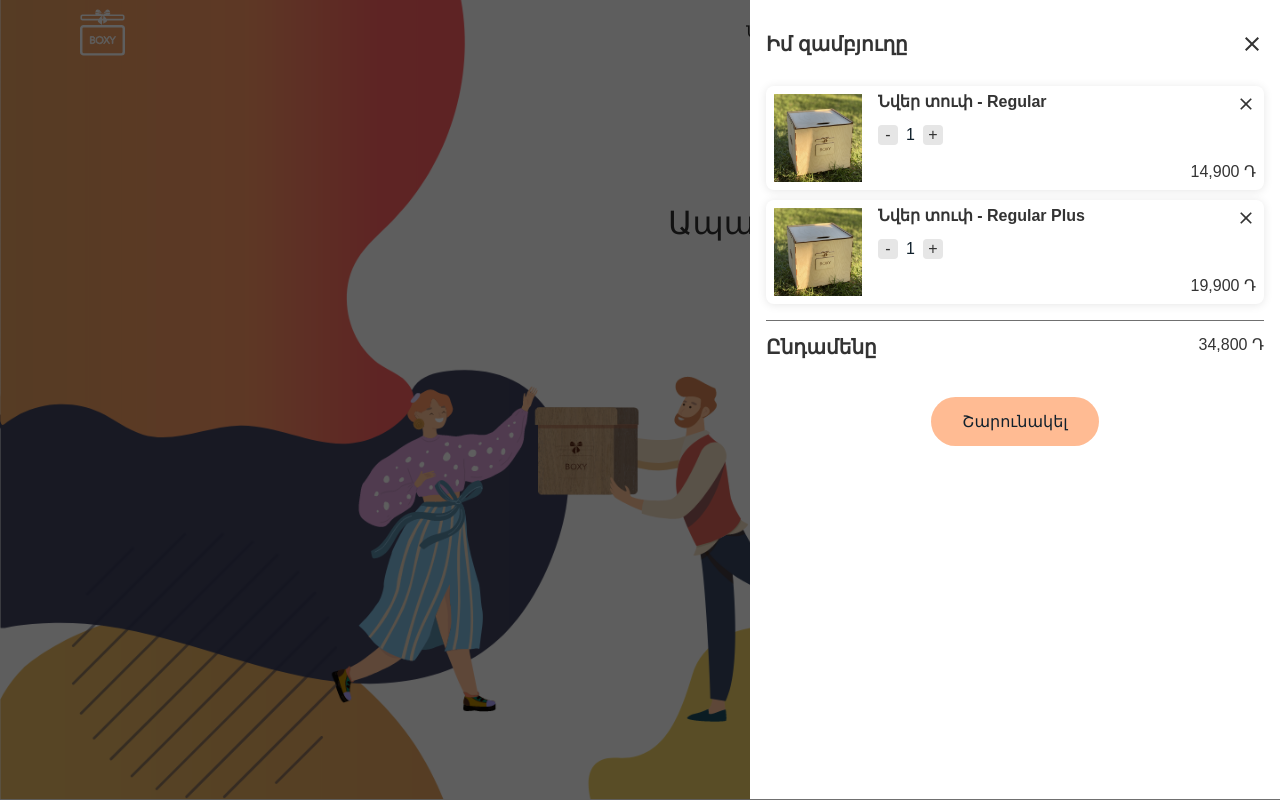
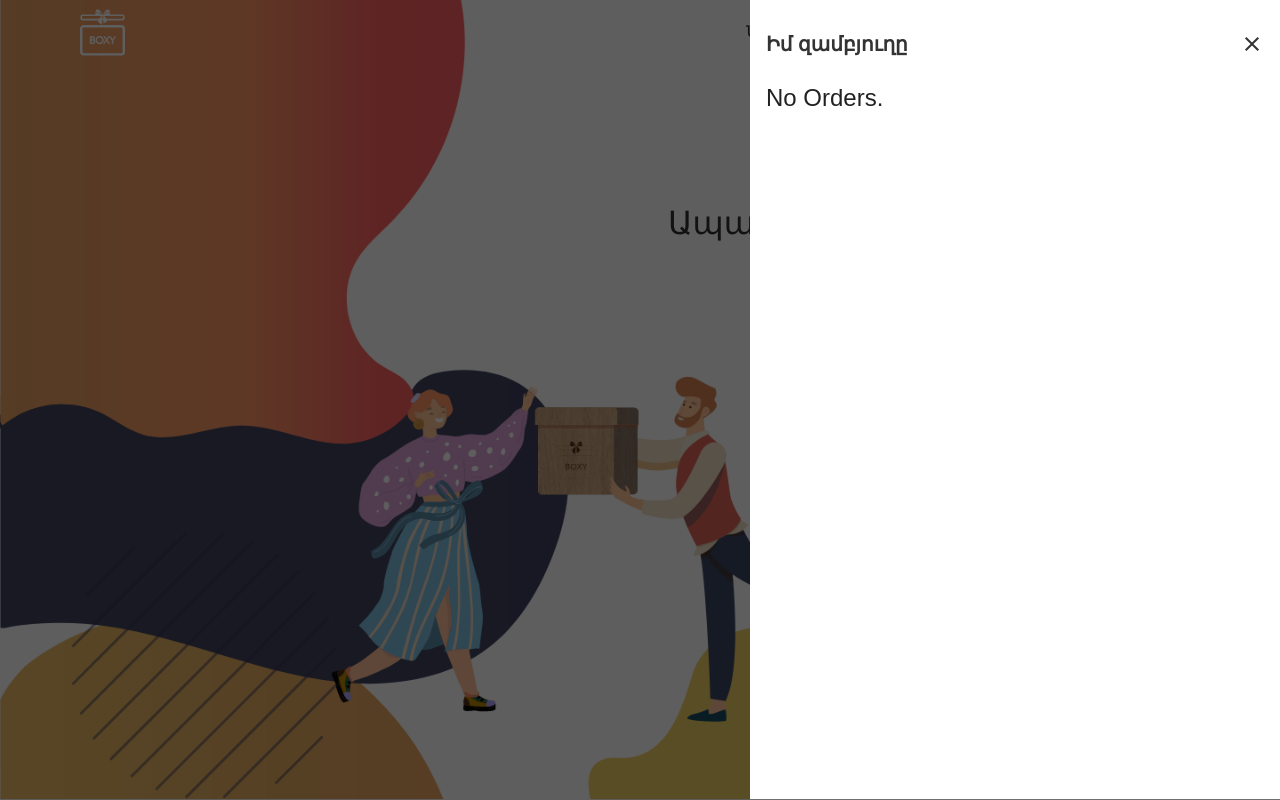
Before and after one commit to Varsine/Todo, a React (Create React App) app: page / in a window 1280 px wide. Both pictures are taken after a click on the element 1070 px from the left and 32 px from the top of the page. Shown: the top 800 px of the page. Built offline with nearby package versions, Linux system fonts and the light colour scheme.

Commit message:
Add to cart user flow

```diff
--- a/src/app-context/actionTypes.ts
+++ b/src/app-context/actionTypes.ts
@@ -4,4 +4,7 @@ export enum ActionTypes {
     SET_DEVICE_TYPE = 'SET_DEVICE_TYPE',
     SET_USER = 'SET_USER',
     SET_ORDER_DETAILS = 'SET_ORDER_DETAILS',
+    ADD_ORDER = 'ADD_ORDER',
+    CHANGE_ORDER_COUNT = 'CHANGE_ORDER_COUNT',
+    REMOVE_ORDER_ITEM = 'REMOVE_ORDER_ITEM',
 }
--- a/src/app-context/appContext.tsx
+++ b/src/app-context/appContext.tsx
@@ -17,6 +17,7 @@ export const initialState = {
     quizData,
     user: null,
     orderDetails: initialOrderData,
+    orders: [],
 }
 
 export const AppContext = createContext<any>(initialState);
--- a/src/app-context/appReducer.ts
+++ b/src/app-context/appReducer.ts
@@ -26,6 +26,34 @@ export default (state: State, action: IAction): State => {
         case ActionTypes.SET_ORDER_DETAILS:
             return { ...state, orderDetails: action.payload }
 
+        case ActionTypes.ADD_ORDER:
+            const isAlreadyAdded = state.orders.find(el => el.id === action.payload.id);
+            if (isAlreadyAdded) {
+                return state;
+            }
+            return { ...state, orders: [...state.orders, { ...action.payload, count: 1 }] }
+
+        case ActionTypes.CHANGE_ORDER_COUNT:
+            const el = state.orders.find(el => el.id === action.payload.id);
+            if (el) {
+                if (el.count + action.payload.changeCount <= 0) {
+                    return { ...state, orders: state.orders.filter(el => el.id !== action.payload.id) }
+                }
+                return {
+                    ...state,
+                    orders: state.orders.map(el => {
+                        if (el.id === action.payload.id) {
+                            return { ...el, count: el.count + action.payload.changeCount }
+                        }
+                        return el;
+                    })
+                };
+            }
+            return state;
+
+        case ActionTypes.REMOVE_ORDER_ITEM:
+            return { ...state, orders: state.orders.filter(el => el.id !== action.payload.id) }
+
         default: {
             throw new Error(`Unhandled action type: ${action.type}`)
         }
--- a/src/app-context/contextTypes.ts
+++ b/src/app-context/contextTypes.ts
@@ -1,3 +1,4 @@
+import { IProductDataItem } from 'data-mockup/product-data.mockup';
 import { IQuizData } from 'data-mockup/quiz-data.mockup';
 import { ActionTypes } from './actionTypes';
 
@@ -31,4 +32,5 @@ export interface State {
     quizData: IQuizData[];
     user: IUser | null;
     orderDetails: IOrderDetails;
+    orders: IProductDataItem[];
 }
--- a/src/containers/Cart/Cart.scss
+++ b/src/containers/Cart/Cart.scss
@@ -78,7 +78,6 @@
         }
 
         &__shopping {
-            max-height: 50%;
             padding-bottom: 6px;
             border-bottom: 1px solid $mobile-menu-border-bg;
         }
--- a/src/containers/Cart/Cart.tsx
+++ b/src/containers/Cart/Cart.tsx
@@ -1,4 +1,4 @@
-import React, { useState } from "react";
+import React, { useContext } from "react";
 
 import TextBlock from "components/TextBlock/TextBlock";
 import Button from "components/Button/Button";
@@ -6,7 +6,9 @@ import CartItem from "containers/CartItem/CartItem";
 import Link from "components/Link/Link";
 import CloseIcon from "icons/CloseIcon";
 import priceToStringConverter from "utils/priceToStringConverter";
-import { productData as mockupData, IProductDataItem } from "data-mockup/product-data.mockup";
+import { IProductDataItem } from "data-mockup/product-data.mockup";
+import { AppContext } from "app-context/appContext";
+import { ActionTypes } from "app-context/actionTypes";
 
 import "./Cart.scss";
 
@@ -15,27 +17,19 @@ interface ICartProps {
   className?: string;
 }
 
-const productData = mockupData.slice(0, 2)
+const Cart: React.FC<ICartProps> = ({ closeCartMenu, className }) => {
+  const { state: { orders }, dispatch } = useContext(AppContext);
 
-const Cart: React.FC<ICartProps> = ({ closeCartMenu, className }) => {
-  const [counts, setCounts] = useState(
-    productData.map((el: IProductDataItem) => {
-      return { id: el.id, count: 1, price: el.price }
-    })
-  )
-
-  const changeItemCount = (id: number, newCount: number) => {
-    if (newCount > 0) {
-      const countsCopy = [...counts]
-      const whichEl = countsCopy.find((el) => el.id === id)
-      if (whichEl) {
-        whichEl.count = newCount
-        setCounts(countsCopy)
-      }
-    }
+  const changeItemCount = (id: number, changeCount: number) => {
+    console.log("changeItemCount: ", id, changeCount);
+    dispatch({ type: ActionTypes.CHANGE_ORDER_COUNT, payload: { id, changeCount } });
   }
 
-  const total = counts.reduce((a, b) => a + b.price * b.count, 0)
+  const removeOrderItem = (id: number) => {
+    dispatch({ type: ActionTypes.REMOVE_ORDER_ITEM, payload: { id } });
+  }
+
+  const total = orders.reduce((a: number, b: IProductDataItem) => a + b.price * b.count, 0);
 
   return (
     <div className={`cart-menu ${className}`}>
@@ -52,18 +46,19 @@ const Cart: React.FC<ICartProps> = ({ closeCartMenu, className }) => {
             <CloseIcon />
           </div>
         </div>
+        {orders.length > 0 ? (
+          <>
             <div className="cart-menu__inner__shopping">
-          {productData.slice(0, 2).map((product: IProductDataItem) => {
-            const currentCount =
-              counts.find((el) => el.id === product.id)?.count || 1
+              {orders.map((product: IProductDataItem) => {
                 return (
                   <CartItem
                     key={product.id}
-                count={currentCount}
+                    count={product.count}
                     price={product.price}
-                clickMinus={() => changeItemCount(product.id, currentCount - 1)}
-                clickPlus={() => changeItemCount(product.id, currentCount + 1)}
                     productName={product.name}
+                    clickMinus={() => changeItemCount(product.id, -1)}
+                    clickPlus={() => changeItemCount(product.id, 1)}
+                    removeOrderItem={() => removeOrderItem(product.id)}
                   />
                 )
               })}
@@ -86,6 +81,10 @@ const Cart: React.FC<ICartProps> = ({ closeCartMenu, className }) => {
             </Button>
               </Link>
             </div>
+          </>
+        ) : (
+            <div>No Orders.</div>
+          )}
       </div>
     </div>
   )
--- a/src/containers/CartItem/CartItem.tsx
+++ b/src/containers/CartItem/CartItem.tsx
@@ -15,6 +15,7 @@ interface ICartItemProps {
   price: number;
   clickPlus: () => void;
   clickMinus: () => void;
+  removeOrderItem: () => void;
 }
 
 const CartItem: React.FC<ICartItemProps> = ({
@@ -23,8 +24,8 @@ const CartItem: React.FC<ICartItemProps> = ({
   price,
   clickPlus,
   clickMinus,
+  removeOrderItem,
 }) => {
-
   return (
     <div className="cart-item">
       <div className="cart-item__left-column">
@@ -33,7 +34,7 @@ const CartItem: React.FC<ICartItemProps> = ({
       <div className="cart-item__right-column">
         <div className="cart-item__right-column__product-name">
           <TextBlock className="cart-item__right-column__product-name__text">Նվեր տուփ - {productName}</TextBlock>
-          <div className="cart-item__right-column__product-name__close-icon">
+          <div className="cart-item__right-column__product-name__close-icon" onClick={removeOrderItem}>
             <CloseIcon />
           </div>
         </div>
--- a/src/containers/Header/Header.tsx
+++ b/src/containers/Header/Header.tsx
@@ -27,6 +27,7 @@ const Header: React.FC<IHeaderProps> = () => {
   const toggleCartMenu = () => {
     setCartMenu(!cartMenu);
   }
+
   const scrollHandler = () => {
     if (window.scrollY > 100) {
       setHeaderBackgrounded("scrolled");
@@ -49,8 +50,6 @@ const Header: React.FC<IHeaderProps> = () => {
       setMobileCart("");
     }
   }
-
-  const suggestionClick = () => { }
 
   const isColoredLogo = headerBackgrounded || (device !== DeviceTypes.desktop) || loc.pathname !== '/';
 
@@ -97,7 +96,7 @@ const Header: React.FC<IHeaderProps> = () => {
         <Link to="/auth">
           <Button
             className="app-header__right-column__button"
-            onClick={suggestionClick}
+            onClick={() => { }}
           >
             Մուտք
         </Button>
--- a/src/data-mockup/product-data.mockup.ts
+++ b/src/data-mockup/product-data.mockup.ts
@@ -5,6 +5,7 @@ export interface IProductDataItem {
     name: string;
     price: number;
     imageSource: string;
+    count: number;
 }
 
 export const productData: IProductDataItem[] = [
@@ -13,24 +14,28 @@ export const productData: IProductDataItem[] = [
         name: "Regular",
         price: 14900,
         imageSource,
+        count: 0
     },
     {
         id: 2,
         name: "Regular Plus",
         price: 19900,
         imageSource,
+        count: 0
     },
     {
         id: 3,
         name: "Premium",
         price: 24900,
         imageSource,
+        count: 0
     },
     {
         id: 4,
         name: "Premium Plus",
         price: 29900,
         imageSource,
+        count: 0
     },
 ];
 
```
Also changed, not shown: src/containers/Landing/Landing.tsx (+14 -7 lines). Lines whose indentation alone changed are shown as unchanged.
